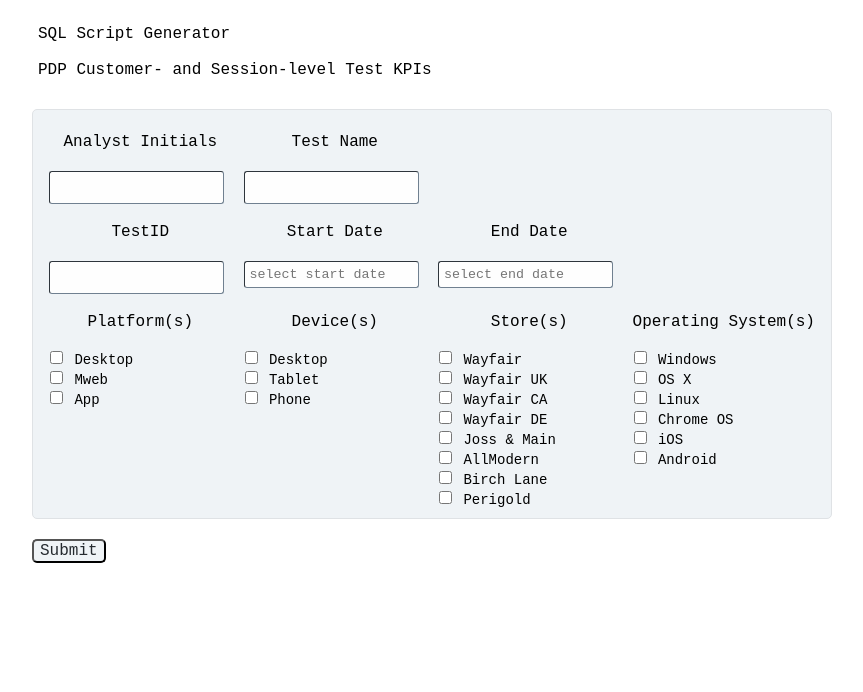
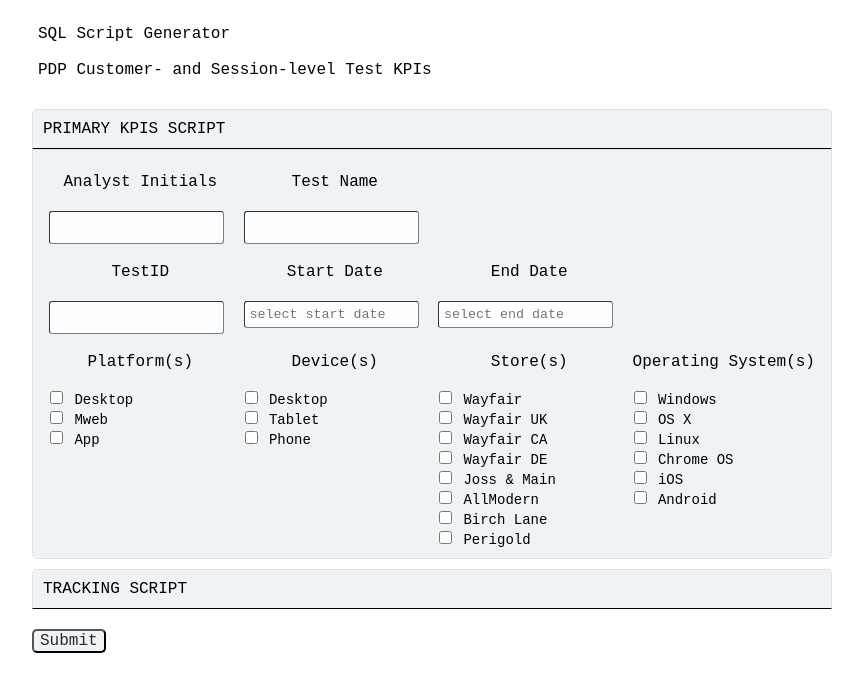
Before and after one commit to keenanthomson/scriptGenerator, a React app: page / in a window 1280 px wide. Shown: the top 692 px of the page, without its empty margins (1-864 px from the left). Built offline with nearby package versions, Linux system fonts and the light colour scheme; the HTML template or start-up script is replaced by a standard one.

Commit message:
Edit primary script; UI updates

```diff
--- a/client/src/app.css
+++ b/client/src/app.css
@@ -12,12 +12,21 @@
   margin: 10px 0 30px 6px;
 }
 
+.entries-header {
+  background-color:  #eff3f6;
+  border-radius: 5px 5px 0 0;
+  border: 1px solid #dfe2e5;
+  border-bottom: 1px solid black;
+  padding: 10px;
+  margin: 10px 0 0 0;
+}
+
 .entries {
   display: grid;
   grid-template-columns: repeat(4, 1fr);
   grid-template-rows: 2fr 2fr 2fr 2fr 2fr 7.25fr;
   background-color:  #eff3f6;
-  border-radius: 5px;
+  border-radius: 0 0 5px 5px;
   border: 1px solid #dfe2e5;
   padding: 10px;
 }
--- a/client/src/app.jsx
+++ b/client/src/app.jsx
@@ -64,7 +64,7 @@
 
   function MbScriptButton() {
     if (script1) {
-      return <input className="button" type="button" value="Copy Script" onClick={() => copyScript1()}></input>
+      return <input className="button" type="button" value="Copy" onClick={() => copyScript1()}></input>
     };
   };
 
@@ -77,6 +77,9 @@
     return(
       <div className="box">
         <div className="header">SQL Script Generator<br/><br/>PDP Customer- and Session-level Test KPIs</div>
+        <div className="entries-header">
+          PRIMARY KPIS SCRIPT
+        </div>
         <div className="entries">
         <div className="input-name"><span>Analyst Initials</span></div>
           <div className="input-name"><span>Test Name</span></div>
@@ -127,6 +130,12 @@
             <input type="checkbox" value="6"/> Android
           </div>
         </div>
+        <div className="entries-header">
+          TRACKING SCRIPT
+        </div>
+        <div>
+
+        </div>
         <div className='button-grid'>
           <input className="button" type="submit" onClick={() => renderScript()}></input>
           {MbScriptButton()}
```
Also changed, not shown: 3 other files (tests, documents, lock files or other folders).
